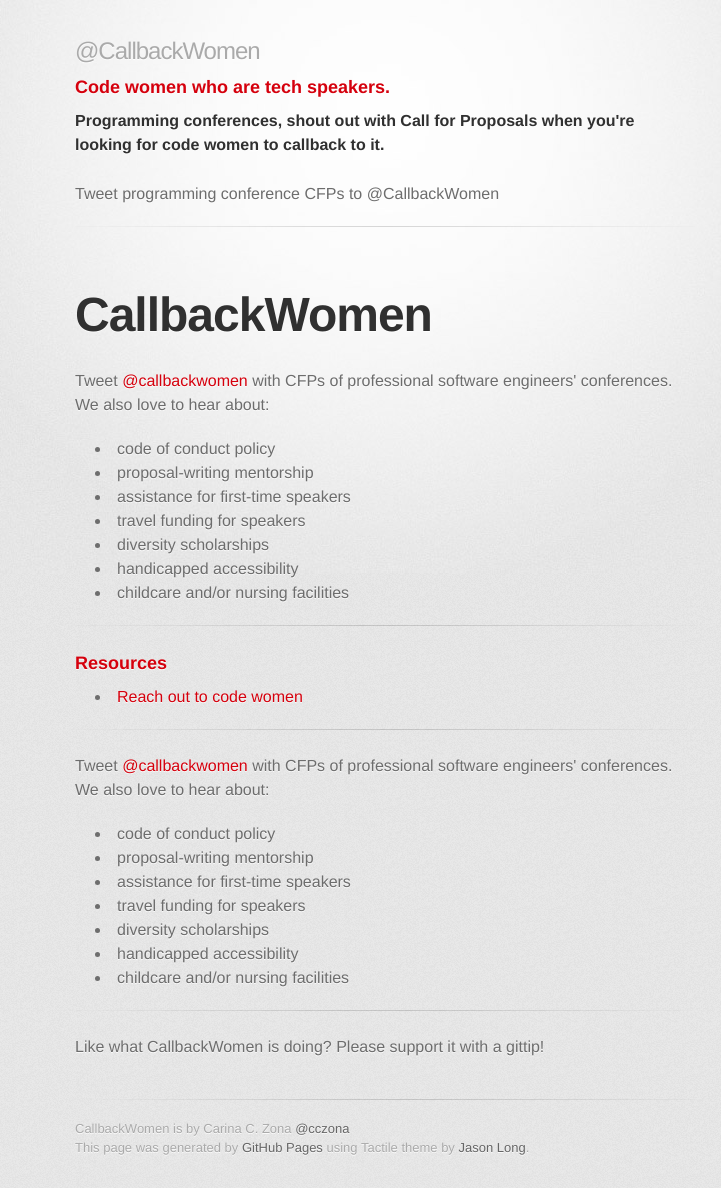
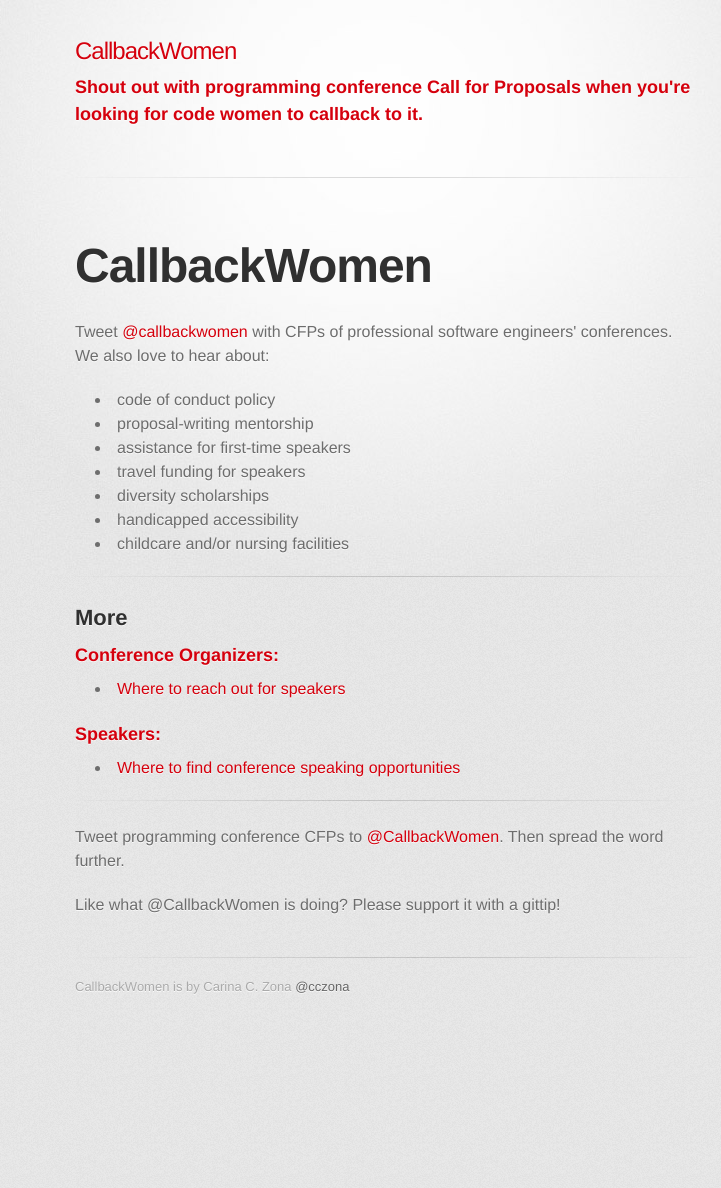
Before and after one commit to wiredferret/CallbackWomen, a Jekyll site: the page built from home.md, in a window 1280 px wide. Shown: the whole page, without its empty margins (255-976 px from the left). Built offline with Jekyll 4.4.1, drawn with Linux system fonts in a browser that asks for light colours; some web fonts are replaced; Markdown is read by kramdown in place of the engine named in the settings; after the commit the page ends 1026 px from its top, so only the background shows below that.

Commit message:
converted the default layout to use the 'include' files instead

```diff
--- a/_layouts/default.html
+++ b/_layouts/default.html
@@ -17,16 +17,7 @@
     <div id="container">
       <div class="inner">
 
-
-         <header>
-          <h2>@CallbackWomen</h2>
-          <h3>Code women who are tech speakers.</h3>
-          <h4>Programming conferences, shout out with Call for Proposals when you're looking for code women to callback to it.</h4>
-        </header>
-
-        <aside>
-          <p>Tweet programming conference CFPs to @CallbackWomen</p>
-        </aside>
+        {% include header-page.html %}
 
         <hr/>
 
@@ -45,54 +36,13 @@
 
         <hr/>
 
-        <nav id="resources">
-          <h3>Resources</h3>
-            <ul>
-            <li><a href="reach-out.html">Reach out to code women</a></li>
-          </ul>
-        </nav>
+        {% include nav.html %}
 
-        <hr/>
+        {% include tweet-cfps-to-cb.html %}
 
-        <section id="tweet_us">
-          <p>Tweet <a href="https://twitter.com/callbackwomen">@callbackwomen</a> with CFPs of professional software engineers' conferences. We also love to hear about:</p>
-          <ul>
-            <li>code of conduct policy</li>
-            <li>proposal-writing mentorship</li>
-            <li>assistance for first-time speakers</li>
-            <li>travel funding for speakers</li>
-            <li>diversity scholarships</li>
-            <li>handicapped accessibility</li>
-            <li>childcare and/or nursing facilities</li>
-          </ul>
+        {% include tip-please.html %}
 
-        </section>
-
-        <hr>
-
-        <section>
-          <p>Like what CallbackWomen is doing? Please support it with a gittip!
-
-
-          <script data-gittip-username="CallbackWomen"
-        data-gittip-widget="button"
-        src="//gttp.co/v1.js"></script>
-          </p>
-        </section>
-
-        <section id="gittip">
-          <p>
-          <script data-gittip-username="CallbackWomen"
-        src="//gttp.co/v1.js"></script>
-          </p>
-        </section>
-
-       <footer>
-           CallbackWomen is by Carina C. Zona <a href="https://twitter.com/cczona">@cczona</a>
-          <br>
-          This page was generated by <a href="http://pages.github.com">GitHub Pages</a> using Tactile theme by <a href="https://twitter.com/jasonlong">Jason Long</a>.
-        </footer>
-
+        {% include footer.html %}
 
       </div>
     </div>
```
